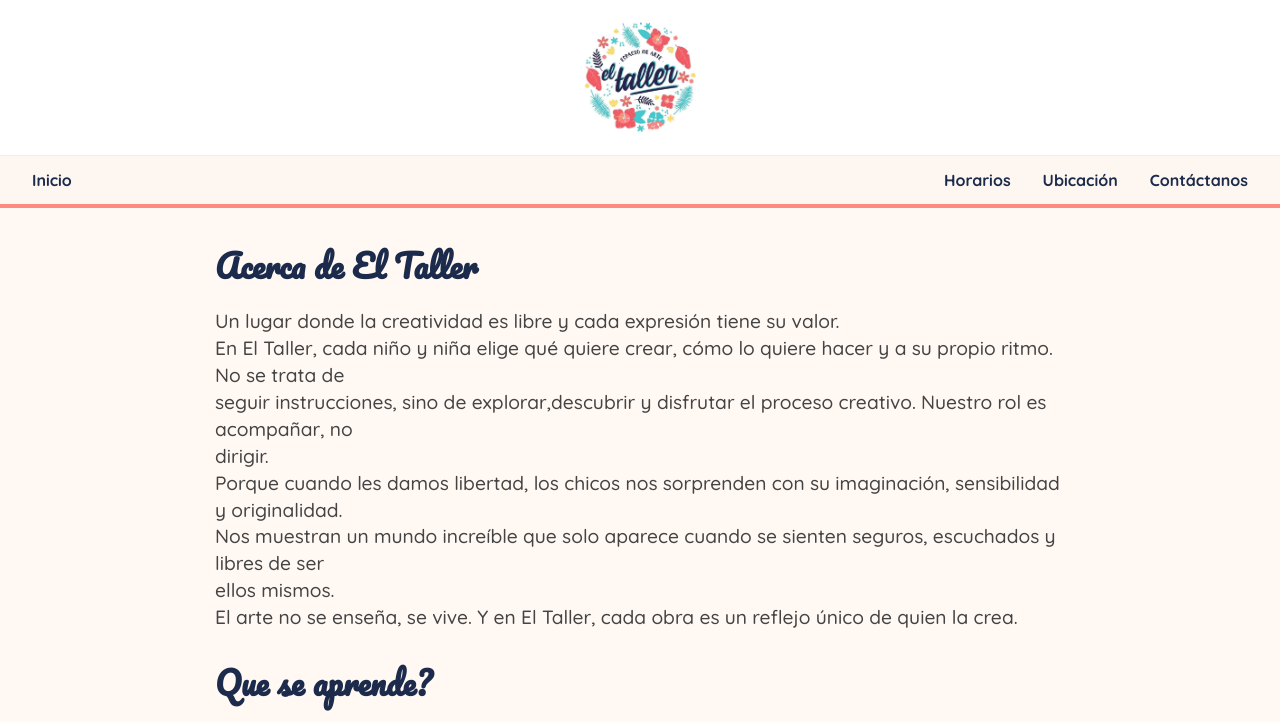
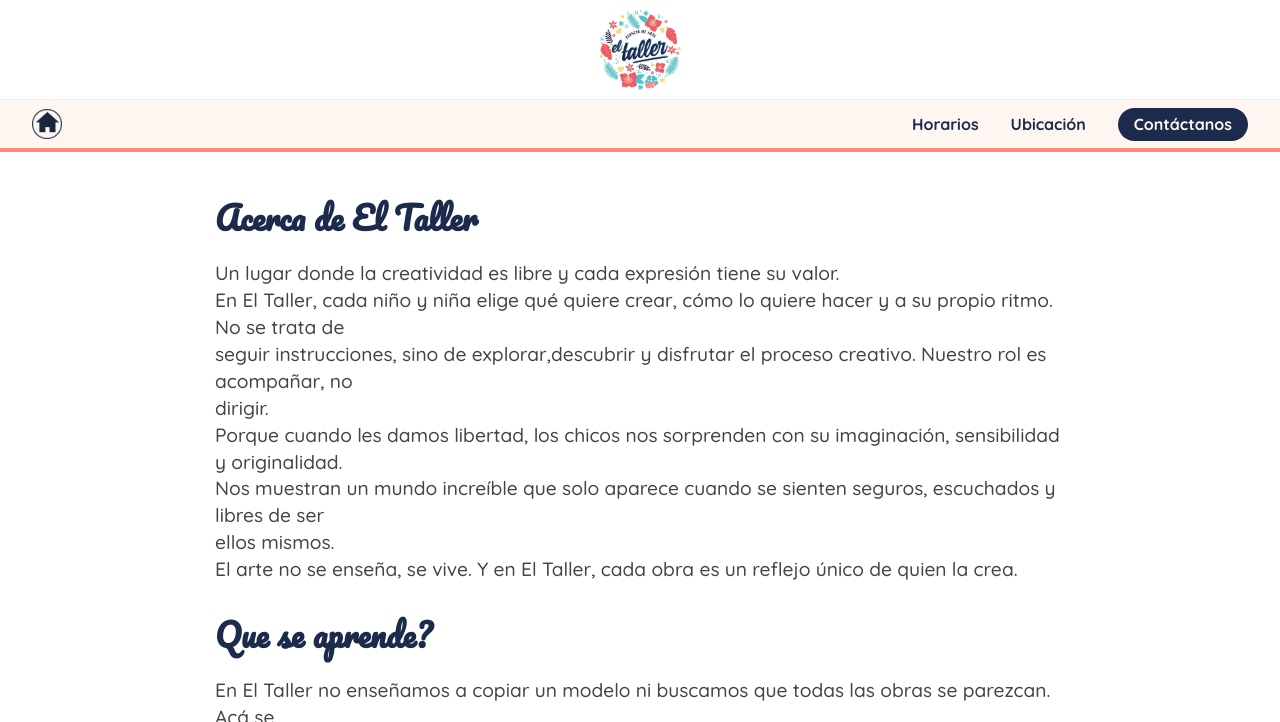
Before and after one commit to gonzalosartori06/Entrega_programacionweb, a plain HTML site: page index.html in a window 1280 px wide. Shown: the top 722 px of the page. Drawn offline with Linux system fonts and the light colour scheme.

Commit message:
mas retoques al header

```diff
--- a/estilos.css
+++ b/estilos.css
@@ -1,13 +1,13 @@
 body {
   font-family: 'Quicksand', sans-serif;
-  background-color: #fff8f3;
-  color: #333;
+  background-color: white;
+  color: #1a4166;
   font-size: 1.2rem;
   line-height: 1.4em;
   margin: 0
 }
 h1, h2 {
-  font-family: 'Pacifico', cursive;
+  font-family: 'Pacifico';
   color: #1c2b4b;
   line-height: 1.3em;
   font-size: 2rem;
@@ -36,13 +36,22 @@ header {
   display: flex;
   justify-content: center;
   align-items: center;
-  padding: 1.4rem 0;
+  padding: 0.6rem 0;
   border-bottom: 1px solid #eee;
 }
 .logo-img {
-  height: 110px;
+  height: 80px;
   width: auto;
   max-width: 120%;
+}
+.logo-link {
+  display: block;
+  text-decoration: none;
+}
+
+.logo-link img {
+  display: block;
+  margin: 0 auto;
 }
 .header-inferior {
   background-color: #fef6f0;
@@ -50,16 +59,53 @@ header {
   display: flex;
   align-items: center;
   justify-content: space-between;
-  border-bottom: 4px solid #ff8a80;
+  border-bottom: 4px solid  #ff8a80;
   padding: 0 2rem;
 }
-.nav-izq,
+.icono-inicio {
+  height: 30px;
+  width: auto;
+  display: block;
+}
+.nav-izq {
+  display: flex;
+  align-items: center;
+  gap: 1rem;
+  margin: 0;
+  padding: 0;
+}
+.nav-izq li {
+  list-style: none;
+}
 .nav-der {
   list-style: none;
   display: flex;
+  align-items: center;
   gap: 2rem;
   margin: 0;
   padding: 0;
+}
+.nav-der li a {
+  text-decoration: none;
+  color: #1c2b4b;
+  font-weight: bold;
+  font-size: 1rem;
+}
+.boton-contacto {
+  background-color: #1c2b4b;
+  color: #fef6f0 !important;
+  padding: 0.4rem 1rem;
+  border: none;
+  border-radius: 999px;
+  font-weight: bold;
+  font-size: 1rem;
+  text-decoration: none;
+  transition: background-color 0.3s ease, transform 0.2s ease;
+}
+.boton-contacto:hover {
+  background-color: #fdd626;
+  color: #fef6f0;
+  transform: scale(1.05);
 }
 .header-inferior ul {
   list-style: none;
@@ -85,7 +131,7 @@ header h1 {
 header h1 span {
   display: block;
   font-size: 3rem;
-  color: #ff4b6e;
+  color:#18d1d1;
 }
 
 .subtitulo {
@@ -104,15 +150,8 @@ nav ul {
 
 nav a {
   text-decoration: none;
-  color: #333;
+  color: #1a4166;
   font-weight: bold;
-}
-
-.boton-contacto {
-  background-color: #ff69b4;
-  color: white;
-  padding: 8px 12px;
-  border-radius: 5px;
 }
 
 .footer {
@@ -122,5 +161,5 @@ nav a {
     margin-top: 6rem;
 }
 .main{
-    padding-top: 14rem;
+    padding-top: 11rem;
 }
--- a/index.html
+++ b/index.html
@@ -8,17 +8,23 @@
 </head>
 <body>
   <header class="header">
-     <div class="header-superior">
+<div class="header-superior">
+  <a href="#" class="logo-link">
     <img src="imagenes/logo.jpeg" alt="Logo de El Taller" class="logo-img">
-  </div>
+  </a>
+</div>
   <nav class="header-inferior">
-  <ul class="nav-izq">
-    <li><a href="#">Inicio</a></li>
-  </ul>
+<ul class="nav-izq">
+  <li>
+    <a href="#">
+      <img src="imagenes/pngwing.com(1).png" alt="Inicio" class="icono-inicio">
+    </a>
+  </li>
+</ul>
   <ul class="nav-der">
     <li><a href="#">Horarios</a></li>
     <li><a href="#">Ubicación</a></li>
-    <li><a href="#">Contáctanos</a></li>
+    <li><a href="#" class="boton-contacto">Contáctanos</a></li>
   </ul>
 </nav>
   </header>
```
Also changed, not shown: imagenes/pngwing.com(1).png (added), imagenes/pngwing.com(2).png (added).
